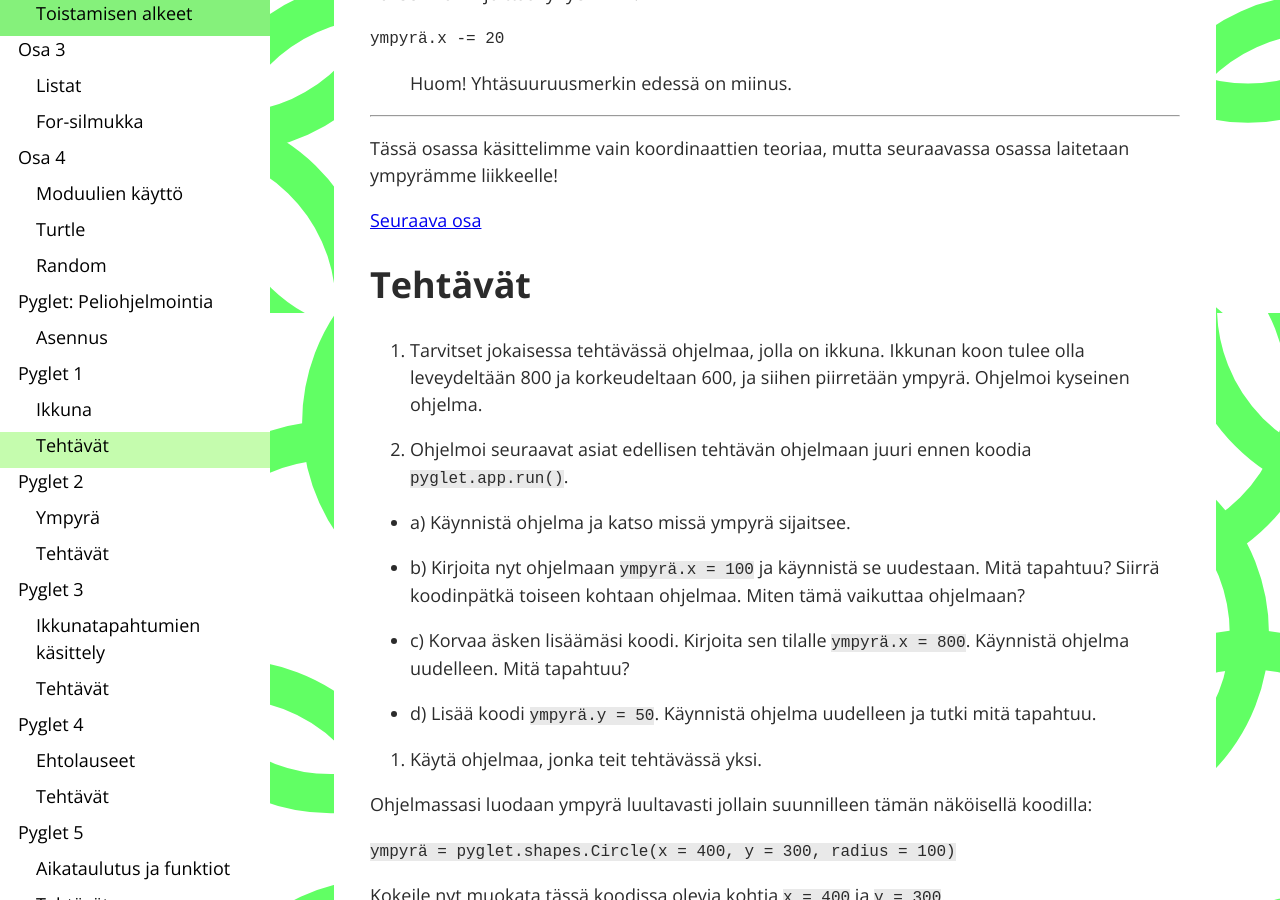
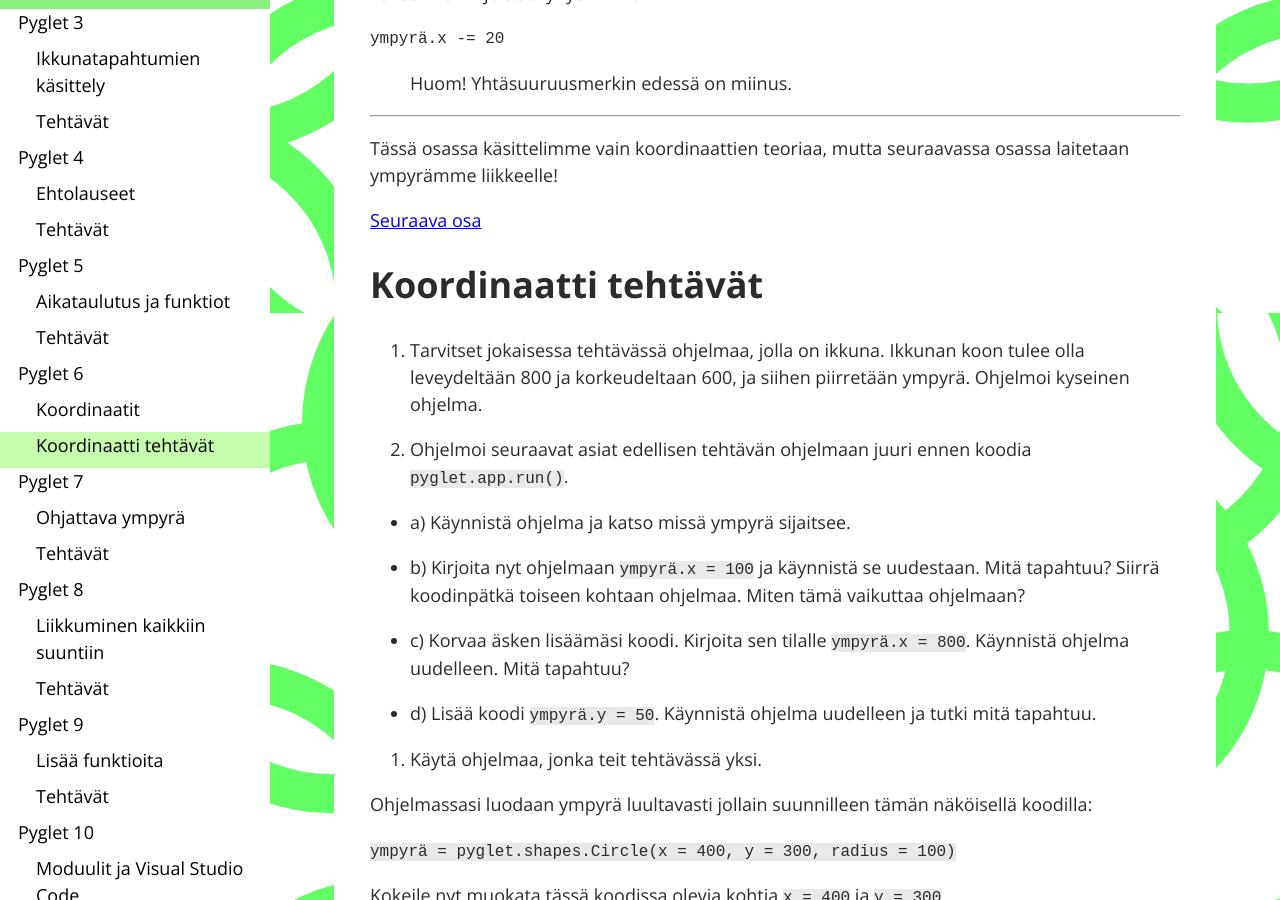
Before and after one commit to pupunu/pupunu.github.io, a Jekyll site: the page built from _content/pyglet06/index.md, in a window 1280 px wide and 900 px high, scrolled down 4187 px. Built offline with Jekyll 4.4.1, drawn with Linux system fonts in a browser that asks for light colours.

Commit message:
yksilöi osa 6 tehtävä osio

```diff
--- a/_content/pyglet06/index.md
+++ b/_content/pyglet06/index.md
@@ -2,7 +2,7 @@
 nav-title: Pyglet 6
 sub-sections:
       - sub-section-title: Koordinaatit
-      - sub-section-title: Tehtävät
+      - sub-section-title: Koordinaatti tehtävät
 # Osa 1
 
 ---
--- a/_content/pyglet06/p-6-t.md
+++ b/_content/pyglet06/p-6-t.md
@@ -1,4 +1,4 @@
-# Tehtävät
+# Koordinaatti tehtävät
 
 1. Tarvitset jokaisessa tehtävässä ohjelmaa, jolla on ikkuna. Ikkunan koon tulee olla leveydeltään 800 ja korkeudeltaan 600, ja siihen piirretään ympyrä. Ohjelmoi kyseinen ohjelma.
 
```
